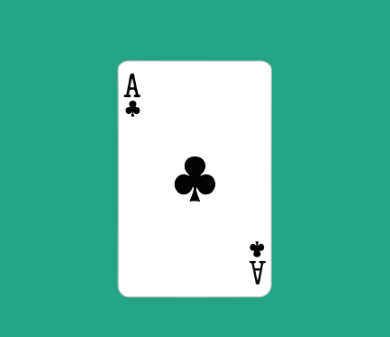
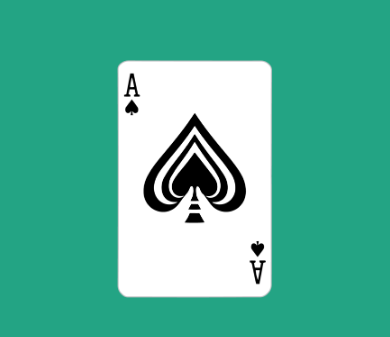
Before and after one commit to roblll/stringbet, a React Native app: screen / in a window 390 px wide. Shown: the part 243-580 px from the top of the page. Built offline with nearby package versions, Linux system fonts and the light colour scheme.

Commit message:
Update App.tsx and Card.tsx props

```diff
--- a/App.tsx
+++ b/App.tsx
@@ -8,7 +8,7 @@ export default function App() {
   return (
     <View style={styles.container}>
       <StatusBar style="auto" />
-      <Card suit='hearts' rank={1} />
+      <Card rank='A' suit='S' />
     </View>
   );
 }
--- a/components/Card.tsx
+++ b/components/Card.tsx
@@ -5,8 +5,8 @@ const cardWidth = Dimensions.get('window').width * 6 / 15;
 const cardHeight = cardWidth * 1056 / 691;
 
 export type Props = {
+  rank: string;
   suit: string;
-  rank: number;
 }
 
 const styles = StyleSheet.create({
@@ -22,12 +22,12 @@ const styles = StyleSheet.create({
   }
 });
 
-const Card: React.FC<Props> = ({ suit, rank }) => {
+const Card: React.FC<Props> = ({ rank, suit }) => {
   return (
     <View style={styles.container}>
       <Image
         style={styles.cardStyle}
-        source={require('../assets/card-images/AC.png')}
+        source={require('../assets/card-images/AS.png')}
       />
     </View>
   )
```
